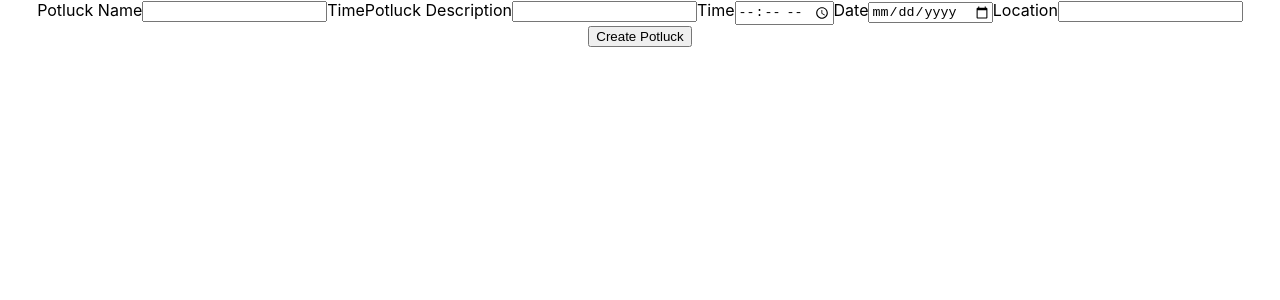
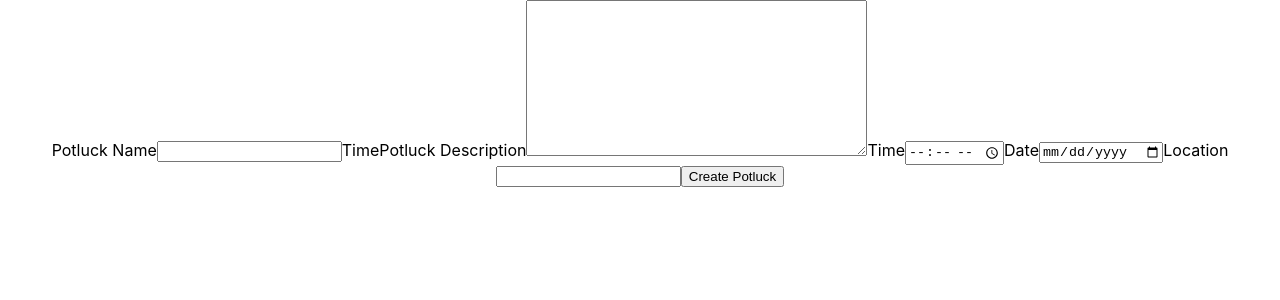
Before and after one commit to rdperry031/front-end, a React (Create React App) app in the folder potluck-planner/: page /add in a window 1280 px wide. Shown: the top 300 px of the page. Built offline with nearby package versions, Linux system fonts and the light colour scheme.

Commit message:
changed potluck_description input to a textarea

```diff
--- a/potluck-planner/src/components/AddEvent.js
+++ b/potluck-planner/src/components/AddEvent.js
@@ -26,11 +26,10 @@ export default function AddEvent() {
         e.preventDefault()
         axiosWithAuth().post(`/potlucks`, formValues)
         .then(res => {
+            console.log(res)
             push('/upcomingevents')
         })
         .catch(err => console.log({ err }))
-
-
     }
 
 
@@ -45,12 +44,14 @@ export default function AddEvent() {
                 />
             <label htmlFor= 'potluck_time'>Time</label>
             <label htmlFor= 'potluck_description'>Potluck Description</label>
-             <input
+             <textarea
                 id='potluck_description'
                 value={formValues.potluck_description}
                 name='potluck_description'
                 type='text'
                 onChange={handleChange}
+                rows='10'
+                cols='40'
              />
             <label htmlFor='potluck_time'>Time</label>
              <input
--- a/potluck-planner/src/components/EditEvent.js
+++ b/potluck-planner/src/components/EditEvent.js
@@ -54,12 +54,14 @@ export default function AddEvent() {
                 />
             <label htmlFor= 'potluck_time'>Time</label>
             <label htmlFor= 'potluck_description'>Potluck Description</label>
-             <input
+            <textarea
                 id='potluck_description'
                 value={formValues.potluck_description}
                 name='potluck_description'
                 type='text'
                 onChange={handleChange}
+                rows='10'
+                cols='40'
              />
              <input
                 id='time'
```
